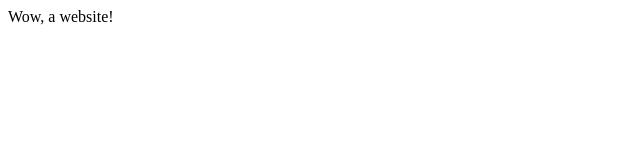
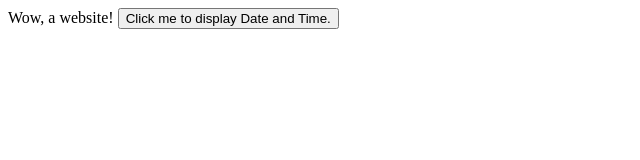
Before and after one commit to semireg/test-repo-cs2019, a plain HTML site: page docs/index.html in a window 1280 px wide. Shown: the whole page, without its empty margins (0-640 px from the left). Drawn offline with Linux system fonts and the light colour scheme.

Commit message:
Update index.html

```diff
--- a/docs/index.html
+++ b/docs/index.html
@@ -1,6 +1,12 @@
 <html>
-<head><title>Title Here</title></head>
+<head><title>Title Here</title>
+</head>
 <body>
 Wow, a website!
+
+  <button type="button"
+onclick="document.getElementById('demo').innerHTML = Date()">
+Click me to display Date and Time.</button>
+
 </body>
 </html>
```
